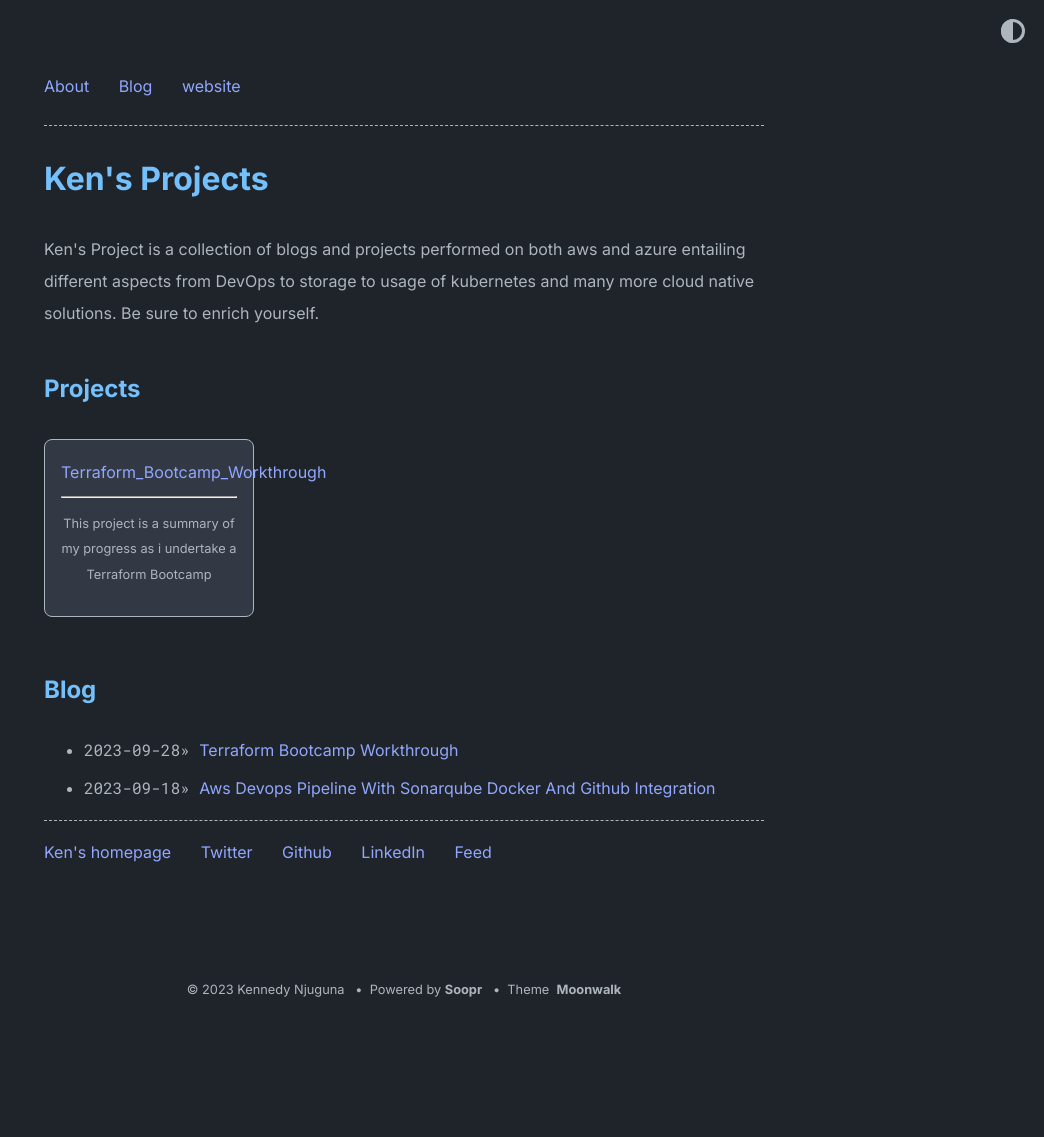
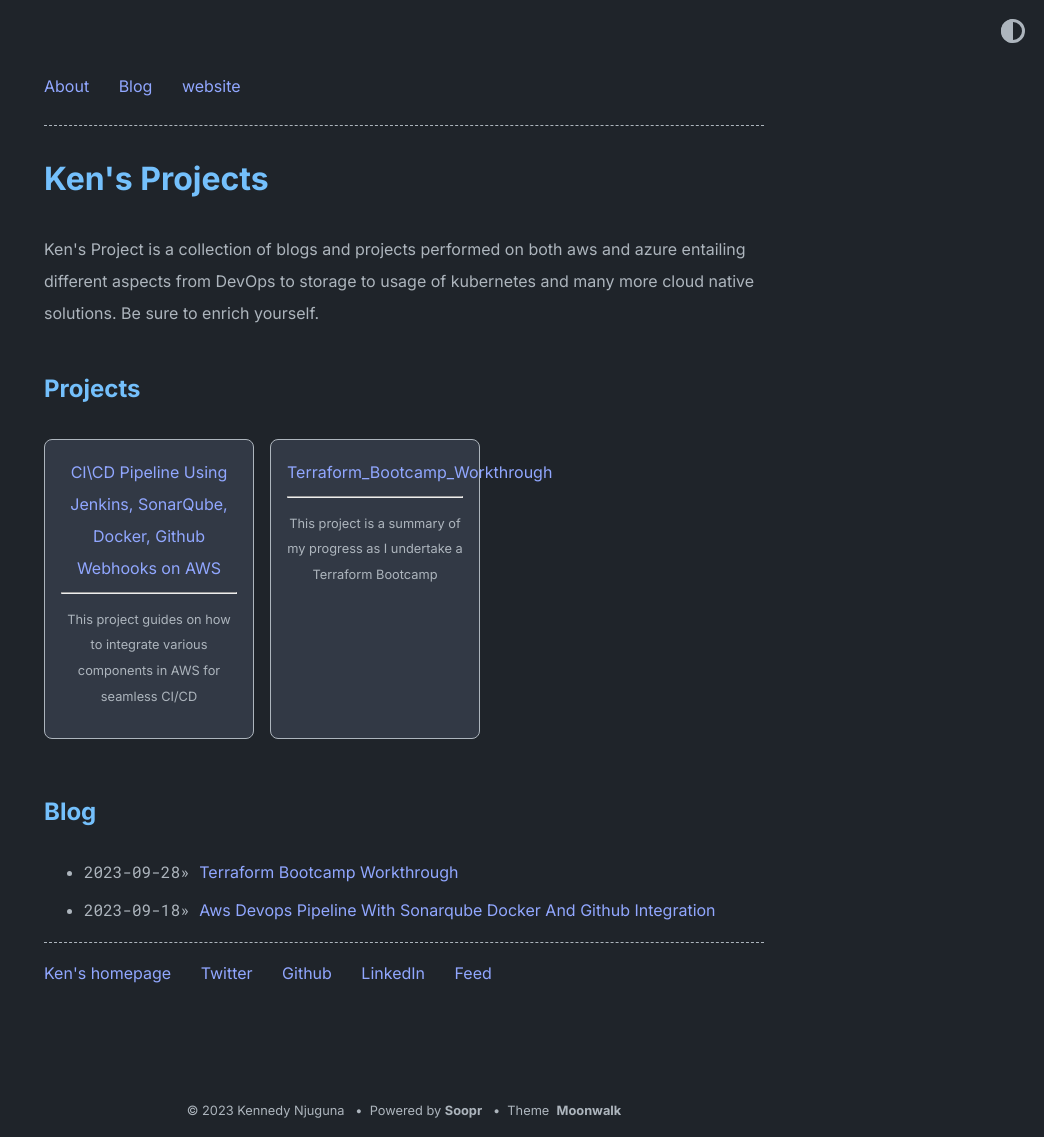
Before and after one commit to KennedyNjuguna/kennedynjuguna.github.io, a Jekyll site: the page built from index.md, in a window 1280 px wide. Shown: the whole page, without its empty margins (236-1280 px from the left). Built offline with Jekyll 4.4.1, drawn with Linux system fonts in a browser that asks for light colours; before the commit the page ends 1015 px from its top, so only the background shows below that; part of the change alters nothing that is shown.

Commit message:
Update home.yml

```diff
--- a/_data/home.yml
+++ b/_data/home.yml
@@ -13,10 +13,9 @@ project_entries:
     url: aws-devops-pipeline-with-sonarqube-docker-and-github-integration
     desc: This project guides on how to integrate various components in AWS for seamless CI/CD
 
-project_entries:
   - title:  Terraform_Bootcamp_Workthrough
-    url: terraform_bootcamp_Workthrough.md
-    desc: This project is a summary of my progress as i undertake a Terraform Bootcamp
+    url: terraform-bootcamp-workthrough
+    desc: This project is a summary of my progress as I undertake a Terraform Bootcamp
 
 old_project_entries:
   - title: Soopr
```
